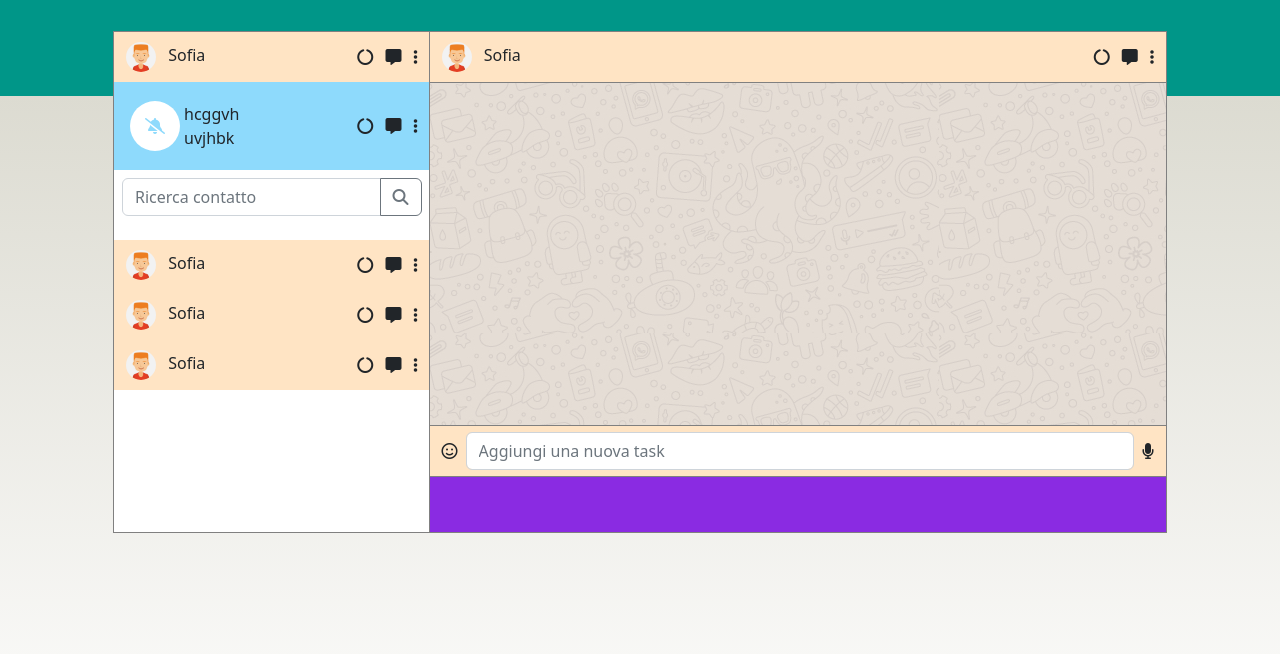
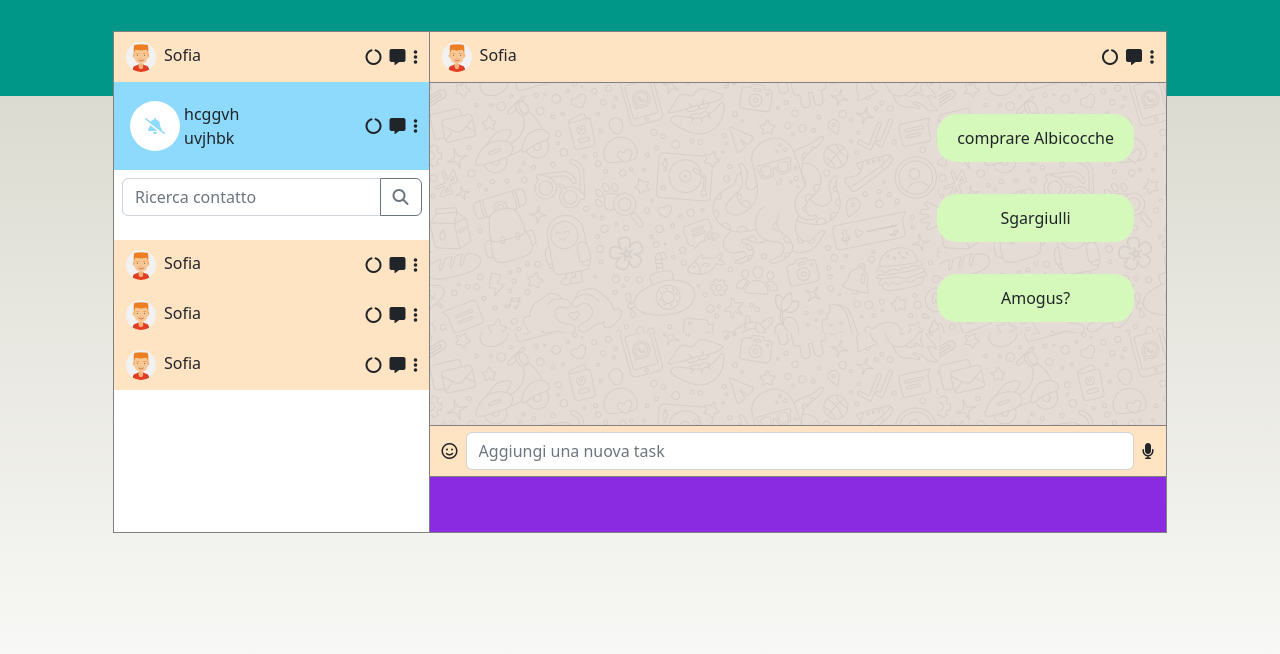
Before and after one commit to leo5295/vue-boolzapp, a plain HTML site: page index.html in a window 1280 px wide. Drawn offline with nearby package versions, Linux system fonts and the light colour scheme.

Commit message:
message vue done

```diff
--- a/css/style.css
+++ b/css/style.css
@@ -52,6 +52,8 @@
     height: calc(100vh - 456px);
     background-image: url(../img/mine.jpg);
     background-repeat: repeat;
+    overflow-y: scroll;
+    scrollbar-width: thin;
 }
 
 
@@ -72,3 +74,16 @@
     justify-content: center;
     align-items: center;
 }
+
+li{
+    list-style: none;
+    background-color: #d5f9ba;
+    line-height: 3rem;
+    border-radius: 20px;
+    margin: 2rem;
+    padding: 3px;
+    display: flex;
+    justify-content: center;
+    align-items: center;
+    padding: 0px 20px;
+}
--- a/index.html
+++ b/index.html
@@ -11,6 +11,7 @@
     <link rel="stylesheet" href="https://cdnjs.cloudflare.com/ajax/libs/font-awesome/6.2.1/css/all.min.css" integrity="sha512-MV7K8+y+gLIBoVD59lQIYicR65iaqukzvf/nwasF0nqhPay5w/9lJmVM2hMDcnK1OnMGCdVK+iQrJ7lzPJQd1w==" crossorigin="anonymous" referrerpolicy="no-referrer" />
 </head>
 <body class="gradient">
+    <div id="app">
         <div class="container">
             <div class="row">
                 <div class="col">
@@ -100,6 +101,7 @@
                         <!--fine colonna SX contatti-->
 
                         <!--colonna DX Chat-->
+
                         <!--chat-->
                         <div class="chat outline">
                             <div class="top-chat outline">
@@ -115,9 +117,23 @@
                                     </div>
                                 </div>
                             </div>
-                        <div class="main-chat">
-                            <div class="text"></div>
+
+                            <!--middle chat-->
+
+                            <div class="main-chat d-flex flex-row-reverse">
+
+                                <div class="text">
+                                    <ul class="unstyled-list">
+                                        <li v-for="(object, index) in todolist" v-bind:class="(object.done === true) ? 'sbarrato' : ''" @click="checkTask(index)">
+                                            {{object.text}}
+                                        </li>
+                                    </ul>
                                 </div>
+
+                            </div>
+
+                            <!-- fine middle chat-->
+
                             <div class="bottom-chat">
                                 <div class="bottom top-contact outline d-flex justify-content-around align-items-center p-1">
                                     <i class="fa-regular fa-face-smile m-2"></i>
@@ -131,6 +147,7 @@
                 </div>
             </div>
         </div>
+    </div>
     <!-- script-->
     <script src="https://unpkg.com/vue@3/dist/vue.global.js"></script>
     <script src="./js/script.js"></script>
--- a/js/script.js
+++ b/js/script.js
@@ -0,0 +1,50 @@
+const {
+    createApp
+} = Vue;
+
+createApp({
+    data(){
+        return{
+            todolist:
+            [
+                {
+                    text: "comprare Albicocche",
+                    done: false,
+                },
+                {
+                    text: "Sgargiulli",
+                    done: true,
+                },
+                {
+                    text: "Amogus?",
+                    done: false,
+                },
+            ]
+        }
+    },
+    methods: {
+        addTask()
+        {
+            let object = {
+                text: this.newTask,
+                done: false
+            }
+            this.todolist.push(object);
+            this.newTask = '';
+        },
+        checkTask(index)
+        {
+            let task = this.todolist[index];
+            if(task.done == true) {
+                task.done = false;
+            }
+            else{
+                task.done = true;
+            }
+        },
+        deleteTask(index)
+        {
+            this.todolist.splice(index, 1)
+        }
+    },
+}).mount('#app')
```
Lines whose indentation alone changed are shown as unchanged.
